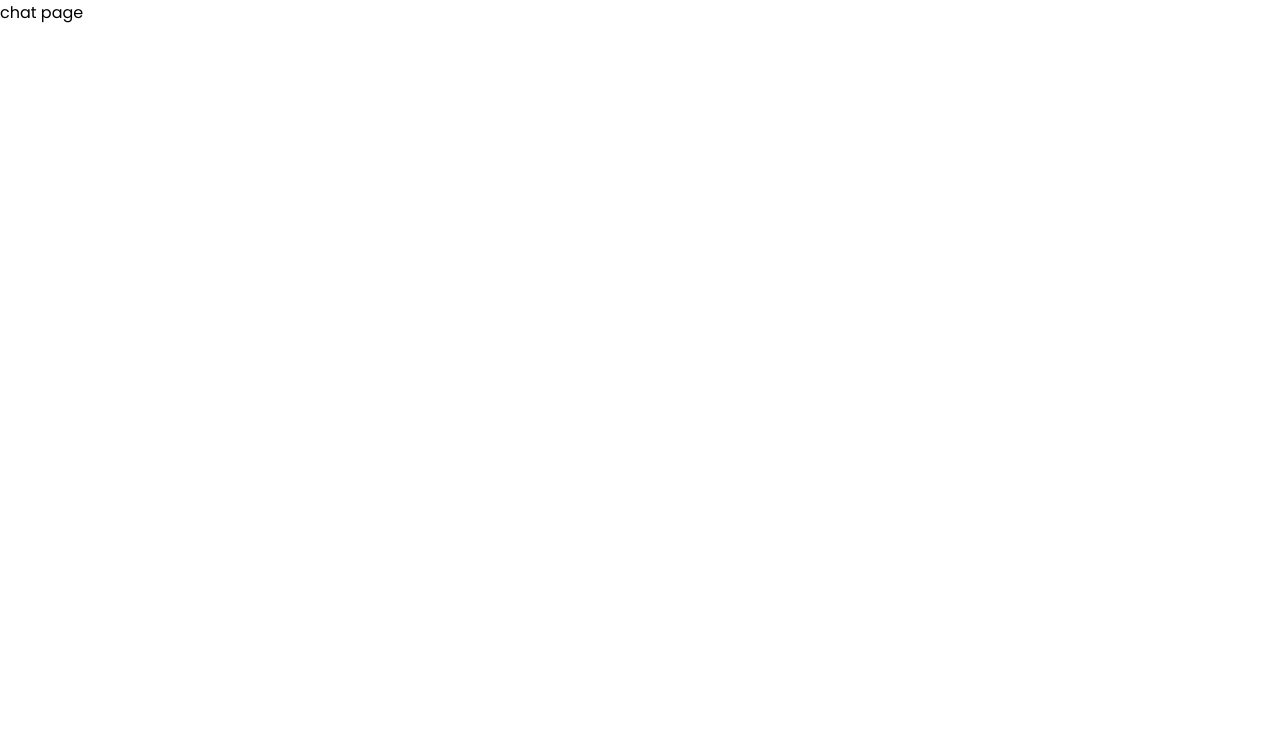
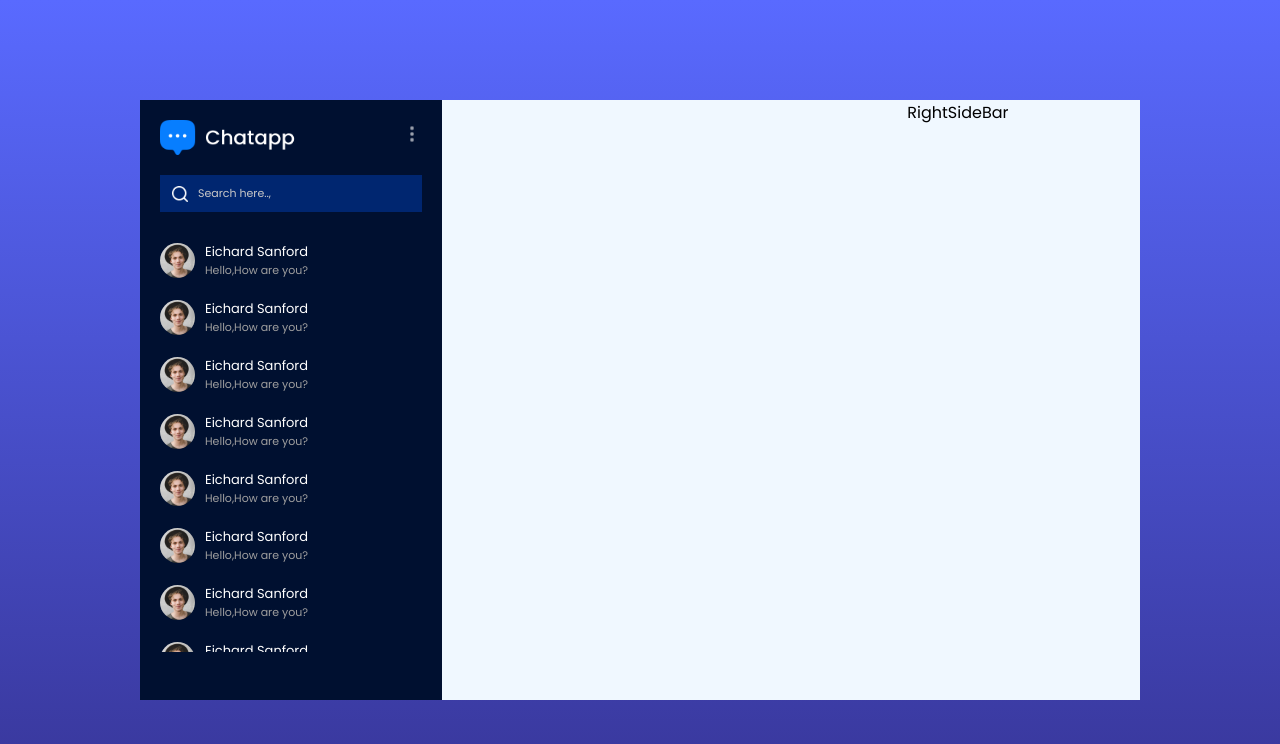
Before and after one commit to TaiwoForbes/chat_app, a React (Vite) app: page /chat in a window 1280 px wide. Shown: the top 744 px of the page. Built offline with nearby package versions, Linux system fonts and the light colour scheme.

Commit message:
ui of the rightsidebar done

```diff
--- /dev/null
+++ b/src/components/ChatBox/ChatBox.jsx
@@ -0,0 +1,12 @@
+import React from 'react'
+import './ChatBox.css'
+
+const ChatBox = () => {
+  return (
+    <div>
+
+    </div>
+  )
+}
+
+export default ChatBox
--- /dev/null
+++ b/src/components/LeftSideBar/LeftSideBar.css
@@ -0,0 +1,87 @@
+.ls {
+  background: #001030;
+  color: white;
+  height: 75vh;
+}
+
+.ls-top {
+  padding: 20px;
+}
+
+.ls-nav {
+  display: flex;
+  justify-content: space-between;
+  align-items: center;
+}
+
+.ls-nav .logo {
+  max-width: 140px;
+}
+
+.ls-nav .menu img {
+  max-height: 20px;
+  opacity: 0.6;
+  cursor: pointer;
+}
+.ls-search {
+  background-color: #002670;
+  display: flex;
+  align-items: center;
+  gap: 10px;
+  padding: 10px 12px;
+  margin-top: 20px;
+}
+
+.ls-search img {
+  width: 16px;
+}
+.ls-search input {
+  background: transparent;
+  border: none;
+  outline: none;
+  color: white;
+  font-size: 11px;
+}
+
+.ls-search input::placeholder {
+  color: #c8c8c8;
+}
+
+.ls-list {
+  display: flex;
+  flex-direction: column;
+  height: 70%;
+  overflow-y: scroll;
+}
+.friends img {
+  width: 35px;
+  aspect-ratio: 1/1;
+  border-radius: 50%;
+}
+
+.friends {
+  display: flex;
+  align-items: center;
+  gap: 10px;
+  padding: 10px 20px;
+  cursor: pointer;
+  font-size: 13px;
+}
+
+.friends div {
+  display: flex;
+  flex-direction: column;
+}
+
+.friends span {
+  color: #9f9f9f;
+  font-size: 11px;
+}
+
+.friends:hover {
+  background-color: #077eff;
+}
+
+.friends:hover span {
+  color: white;
+}
--- /dev/null
+++ b/src/components/LeftSideBar/LeftSideBar.jsx
@@ -0,0 +1,37 @@
+import React from "react";
+import "./LeftSideBar.css";
+
+import assets from "../../assets/assets";
+const LeftSideBar = () => {
+  return (
+    <div className="ls">
+      <div className="ls-top">
+        <div className="ls-nav">
+          <img src={assets.logo} alt="" className="logo" />
+          <div className="menu">
+            <img src={assets.menu_icon} alt="" />
+          </div>
+        </div>
+        <div className="ls-search">
+          <img src={assets.search_icon} alt="" />
+          <input type="text" placeholder="Search here..," />
+        </div>
+      </div>
+      <div className="ls-list">
+        {Array(12)
+          .fill("")
+          .map((item, index) => (
+            <div key={index} className="friends">
+              <img src={assets.profile_img} alt="" />
+              <div>
+                <p>Eichard Sanford</p>
+                <span>Hello,How are you?</span>
+              </div>
+            </div>
+          ))}
+      </div>
+    </div>
+  );
+};
+
+export default LeftSideBar;
--- /dev/null
+++ b/src/components/RightSideBar/RightSideBar.jsx
@@ -0,0 +1,10 @@
+import React from 'react'
+import './RightSideBar.css'
+
+const RightSideBar = () => {
+  return (
+    <div>RightSideBar</div>
+  )
+}
+
+export default RightSideBar
--- a/src/index.css
+++ b/src/index.css
@@ -7,3 +7,7 @@
   box-sizing: border-box;
   font-family: Poppins;
 }
+
+::-webkit-scrollbar{
+  display: none;
+}
--- a/src/pages/Chat/Chat.css
+++ b/src/pages/Chat/Chat.css
@@ -0,0 +1,14 @@
+.chat {
+    min-height: 100vh;
+    background: linear-gradient(#596aff,#383699);
+    display: grid;
+    place-items: center;
+}
+.chat-container{
+    width: 95%;
+    height: 75vh;
+    max-width: 1000px;
+    background-color: aliceblue;
+    display: grid;
+    grid-template-columns: 1fr 2fr 1fr;
+}
--- a/src/pages/Chat/Chat.jsx
+++ b/src/pages/Chat/Chat.jsx
@@ -1,10 +1,18 @@
 import React from 'react'
 import './Chat.css'
+import LeftSideBar from '../../components/leftSideBar/LeftSideBar'
+import ChatBox from '../../components/ChatBox/ChatBox'
+import RightSideBar from '../../components/RightSideBar/RightSideBar'
 
 const Chat = () => {
   return (
-    <div>
-        chat page
+    <div className='chat'>
+      <div className="chat-container">
+        <LeftSideBar/>
+        <ChatBox/>
+        <RightSideBar/>
+      </div>
+
     </div>
   )
 }
```
Also changed, not shown: src/components/ChatBox/ChatBox.css (added), src/components/RightSideBar/RightSideBar.css (added).
